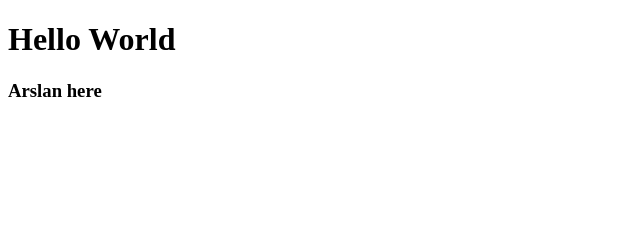
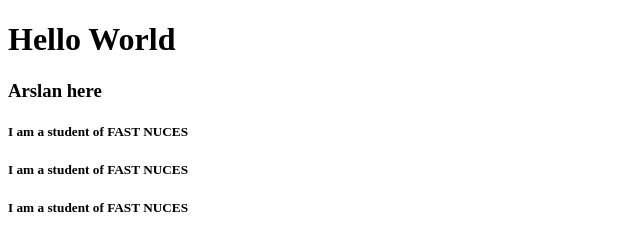
Before and after one commit to arslanraan/AI-Class-by-Sir-Faheem-Akhtar, a plain HTML site: page index.html in a window 1280 px wide. Shown: the whole page, without its empty margins (0-640 px from the left). Drawn offline with Linux system fonts and the light colour scheme.

Commit message:
Add these headings

```diff
--- a/index.html
+++ b/index.html
@@ -8,5 +8,8 @@
 <body>
     <h1>Hello World</h1>
     <h3> Arslan here</h3>
+    <h5>I am a student of FAST NUCES</h5>
+    <h5>I am a student of FAST NUCES</h5>
+    <h5>I am a student of FAST NUCES</h5>
 </body>
 </html>
```
